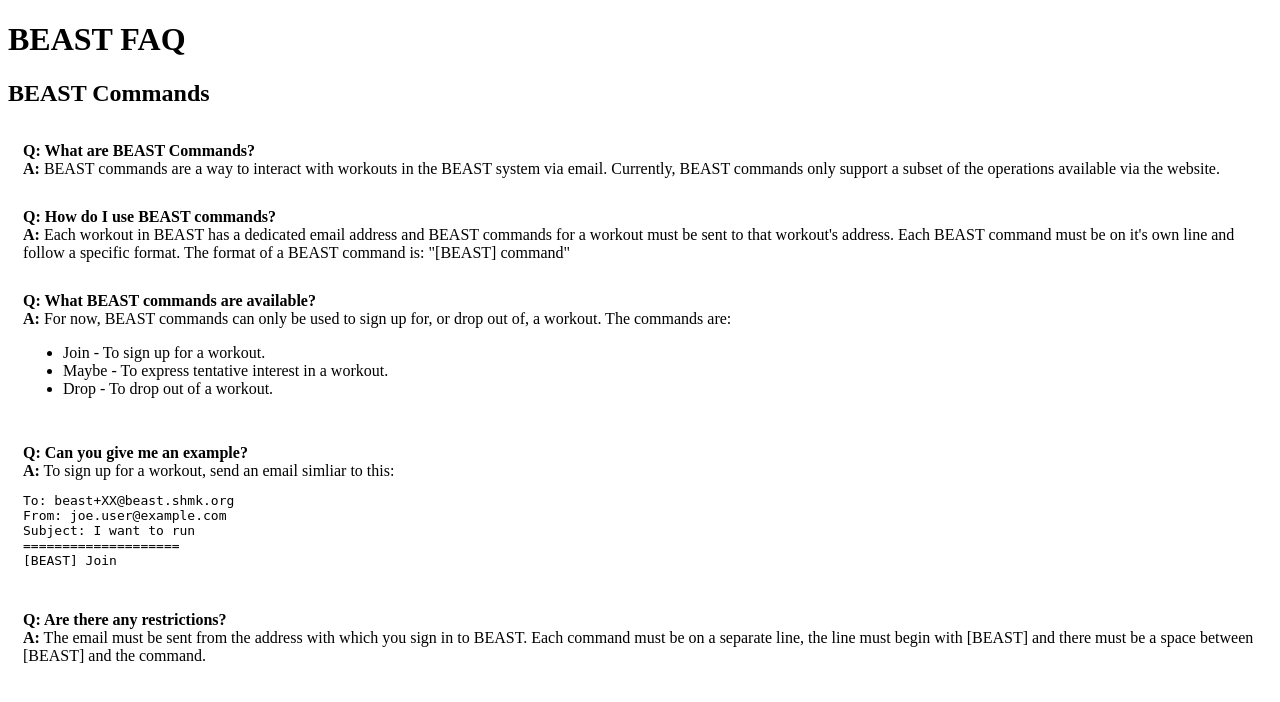
After one commit to bschmeck/beast, a Django app: template templates/workouts/faq.html in a window 1280 px wide. The commit adds this page. Shown: the top 702 px of the page. Run offline with Django 3.2, Linux system fonts and the light colour scheme; the template is opened without the code that fills it, so the values that code supplies are empty.

Commit message:
Add an FAQ page.

```diff
--- a/templates/workouts/calendar.html
+++ b/templates/workouts/calendar.html
@@ -151,9 +151,9 @@ $("#workout").hide();
 <h1>B.E.A.S.T.</h1>
 <div class="userInfo">
 {% if user.is_authenticated %}
-  <p>Logged in as {{user.email}} | <a href="/workout/create">Create Workout</a> | <a href="/account/logout">Log Out</a></p>
+  <p>Logged in as {{user.email}} | <a href="/workout/create">Create Workout</a> | <a href="/faq">FAQ</a> | <a href="/account/logout">Log Out</a></p>
 {% else %}
-  <p><a href="/account/login">Log In</a> | <a href="/account/register">Join</a></p>
+  <p><a href="/account/login">Log In</a> | <a href="/account/register">Join</a> | <a href="/faq">FAQ</a></p>
 {% endif %}
 </div>
 <table id="calendar" width=100% cellspacing=0 cellpadding=0>
--- /dev/null
+++ b/templates/workouts/faq.html
@@ -0,0 +1,50 @@
+<!DOCTYPE html>
+<html>
+<head>
+<style type="text/css">
+div.qna {padding: 15px;}
+</style>
+<title>BEAST FAQ</title>
+</head>
+<body>
+<h1>BEAST FAQ</h1>
+<div id="commands">
+<h2>BEAST Commands</h2>
+<div class="qna">
+<b>Q: What are BEAST Commands?</b><br>
+<b>A:</b> BEAST commands are a way to interact with workouts in the BEAST system via email.  Currently, BEAST commands only support a subset of the operations available via the website.
+</div>
+
+<div class="qna">
+<b>Q: How do I use BEAST commands?</b><br>
+<b>A:</b> Each workout in BEAST has a dedicated email address and BEAST commands for a workout must be sent to that workout's address.  Each BEAST command must be on it's own line and follow a specific format.  The format of a BEAST command is: "[BEAST] command"
+</div>
+
+<div class="qna">
+<b>Q: What BEAST commands are available?</b><br>
+<b>A:</b> For now, BEAST commands can only be used to sign up for, or drop out of, a workout.  The commands are:<br>
+<ul>
+<li>Join - To sign up for a workout.</li>
+<li>Maybe - To express tentative interest in a workout.</li>
+<li>Drop - To drop out of a workout.</li>
+</ul>
+</div>
+
+<div class="qna">
+<b>Q: Can you give me an example?</b><br>
+<b>A:</b> To sign up for a workout, send an email simliar to this:<br>
+<pre>
+To: beast+XX@beast.shmk.org
+From: joe.user@example.com
+Subject: I want to run
+====================
+[BEAST] Join
+</pre>
+</div>
+
+<div class="qna">
+<b>Q: Are there any restrictions?</b><br>
+<b>A:</b> The email must be sent from the address with which you sign in to BEAST.  Each command must be on a separate line, the line must begin with [BEAST] and there must be a space between [BEAST] and the command.
+</div>
+
+</div>
--- a/urls.py
+++ b/urls.py
@@ -23,5 +23,5 @@ urlpatterns = patterns(
     (r'^account/password/reset/(?P<uidb36>[0-9A-Za-z]+)-(?P<token>.+)/$', 'django.contrib.auth.views.password_reset_confirm', {'post_reset_redirect': '/account/password/done/'}),
     (r'^account/password/done/$', 'django.contrib.auth.views.password_reset_complete'),
     (r'^account/register/$', 'workouts.views.accountCreate'),
-
+    (r'^faq$', 'workouts.views.faq'),
 )
--- a/workouts/views.py
+++ b/workouts/views.py
@@ -183,3 +183,6 @@ def joinWorkout(request, w_id):
            "showDrop": showDrop,
            "cellText": cellText}
     return HttpResponse(json.dumps(ret), "application/javascript")
+
+def faq(request):
+    return render_to_response('workouts/faq.html', {})
```
